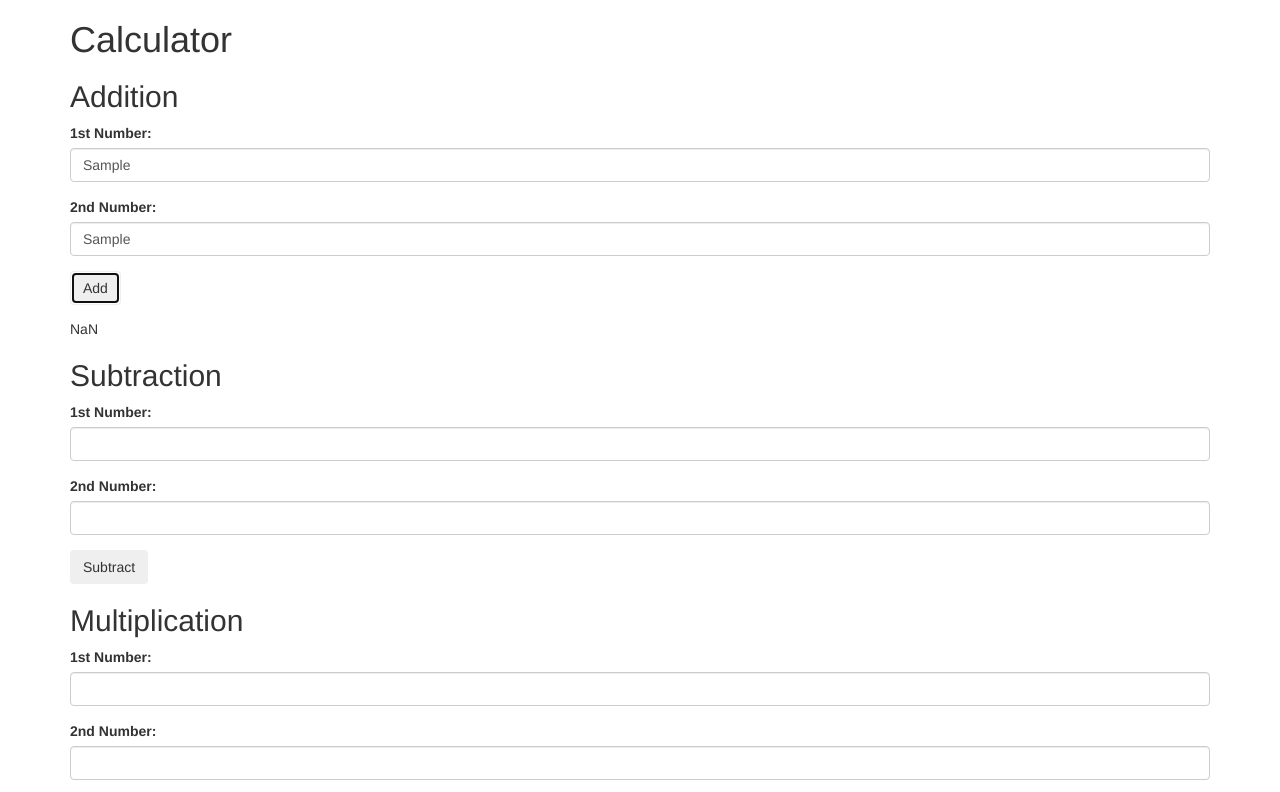
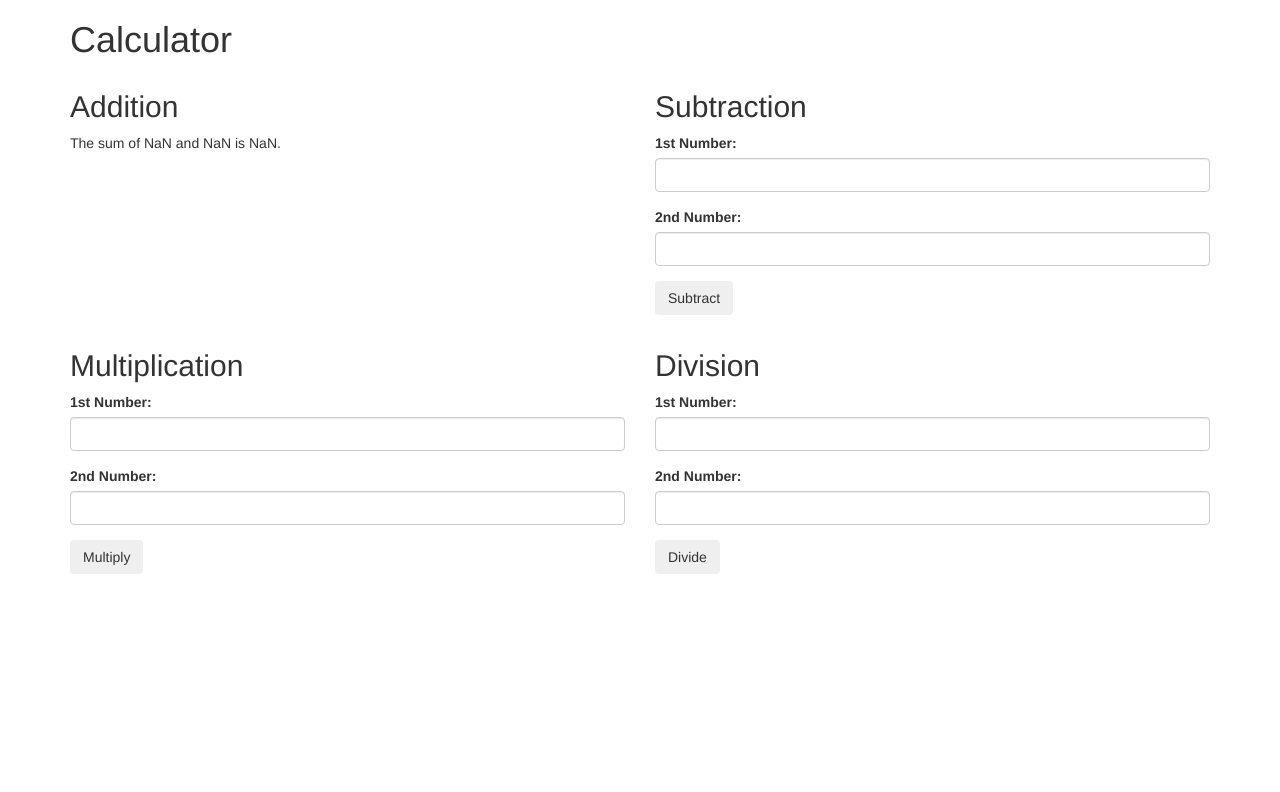
Before and after one commit to rachelegibbons/calculator, a plain HTML site: page index.html in a window 1280 px wide. Both pictures are taken after typing "Sample", "Sample" into the empty fields and a click on the button "Add". Shown: the top 792 px of the page. Drawn offline with Linux system fonts and the light colour scheme.

Commit message:
add toggle function addition fform and output

```diff
--- a/css/styles.css
+++ b/css/styles.css
@@ -0,0 +1,3 @@
+#outputAdd {
+  display: none;
+}
--- a/index.html
+++ b/index.html
@@ -10,8 +10,10 @@
   <body>
     <div class="container">
       <h1>Calculator</h1>
+      <div class="row">
+        <div class="col-md-6">
+          <h2>Addition</h2>
           <form id="add">
-        <h2>Addition</h2>
             <div class="form-group">
               <label for="add1">1st Number:</label>
               <input id="add1" class="form-control" type="text">
@@ -23,9 +25,12 @@
             <button type="submit" class="btn">Add</button>
           </form>
           <div id="outputAdd">
+            <p>The sum of <span class="add1"></span> and <span class="add2"></span> is <span class="result"></span>.</p>
           </div>
+        </div>
+        <div class="col-md-6">
+          <h2>Subtraction</h2>
           <form id="subtract">
-        <h2>Subtraction</h2>
             <div class="form-group">
               <label for="subtract1">1st Number:</label>
               <input id="subtract1" class="form-control" type="text">
@@ -38,8 +43,12 @@
           </form>
           <div id="outputSubtract">
           </div>
+        </div>
+      </div>
+      <div class="row">
+        <div class="col-md-6">
+          <h2>Multiplication</h2>
           <form id="multiply">
-        <h2>Multiplication</h2>
             <div class="form-group">
               <label for="multiply1">1st Number:</label>
               <input id="multiply1" class="form-control" type="text">
@@ -52,8 +61,10 @@
           </form>
           <div id="outputMultiply">
           </div>
+        </div>
+        <div class="col-md-6">
+          <h2>Division</h2>
           <form id="divide">
-        <h2>Division</h2>
             <div class="form-group">
               <label for="divide1">1st Number:</label>
               <input id="divide1" class="form-control" type="text">
@@ -67,5 +78,7 @@
           <div id="outputDivide">
           </div>
         </div>
+      </div>
+    </div>
   </body>
 </html>
--- a/js/scripts.js
+++ b/js/scripts.js
@@ -23,7 +23,16 @@ $(function() {
     var number1 = parseInt($("#add1").val());
     var number2 = parseInt($("#add2").val());
     var result = add(number1, number2);
-    $("#outputAdd").text(result);
+    $(".add1").text(number1);
+    $(".add2").text(number2);
+    $(".result").text(result);
+    $("form#add").hide();
+    $("#outputAdd").show();
+  });
+
+  $("h2").click(function(){
+    $("form#add").show();
+    $("#outputAdd").hide();
   });
 
   $("form#subtract").submit(function(event){
```
Lines whose indentation alone changed are shown as unchanged.
